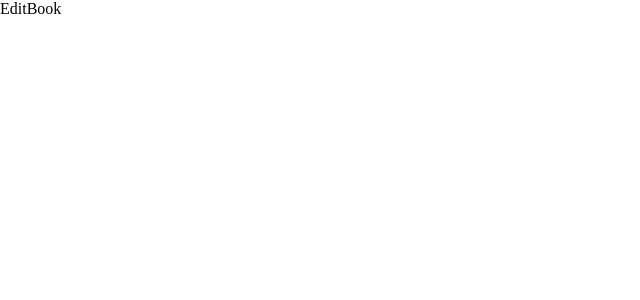
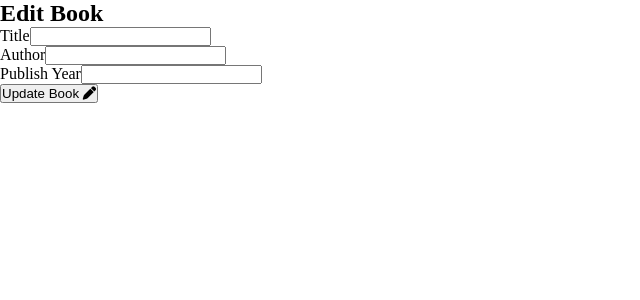
Before and after one commit to Ptmesh/NovelNest, a React (Vite) app in the folder frontend/: page /books/edit/1 in a window 1280 px wide. Shown: the top 300 px of the page, without its empty margins (0-640 px from the left). Built offline with nearby package versions, Linux system fonts and the light colour scheme.

Commit message:
Added the edit book functionality and finished the CRUD operations for frontend

```diff
--- a/frontend/components/EditBook.jsx
+++ b/frontend/components/EditBook.jsx
@@ -1,7 +1,75 @@
-import React from "react";
+import axios from "axios";
+import React, { useState } from "react";
+import { useNavigate, useParams } from "react-router-dom";
 
 const EditBook = () => {
-  return <div className="edit">EditBook</div>;
+  const [author, setAuthor] = useState("");
+  const [title, setTitle] = useState("");
+  const [publishYear, setPublishYear] = useState("");
+  const [loading, setLoading] = useState(false);
+  const { id } = useParams();
+  const navigate = useNavigate();
+
+  const handleEdit = () => {
+    const data = {
+      title,
+      author,
+      publishYear,
+    };
+    setLoading(true);
+    axios
+      .put(`http://localhost:3000/books/${id}`, data)
+      .then(() => {
+        setLoading(false);
+        navigate("/");
+      })
+      .catch((err) => {
+        console.log(err);
+        alert("Something Went Wrong..Please Try Again Later!");
+        setLoading(false);
+      });
+  };
+  return (
+    <div className="edit">
+      <h2>Edit Book</h2>
+      {loading ? <h3>Please Wait</h3> : ""}
+      <div>
+        <div>
+          <span>Title</span>
+          <input
+            type="text"
+            value={title}
+            onChange={(e) => {
+              setTitle(e.target.value);
+            }}
+          />
+        </div>
+        <div>
+          <span>Author</span>
+          <input
+            type="text"
+            value={author}
+            onChange={(e) => {
+              setAuthor(e.target.value);
+            }}
+          />
+        </div>
+        <div>
+          <span>Publish Year</span>
+          <input
+            type="text"
+            value={publishYear}
+            onChange={(e) => {
+              setPublishYear(e.target.value);
+            }}
+          />
+        </div>
+        <button className="btn" onClick={handleEdit}>
+          Update Book <i class="fa-solid fa-pen"></i>
+        </button>
+      </div>
+    </div>
+  );
 };
 
 export default EditBook;
```
Also changed, not shown: 1 other file (tests, documents, lock files or other folders).
